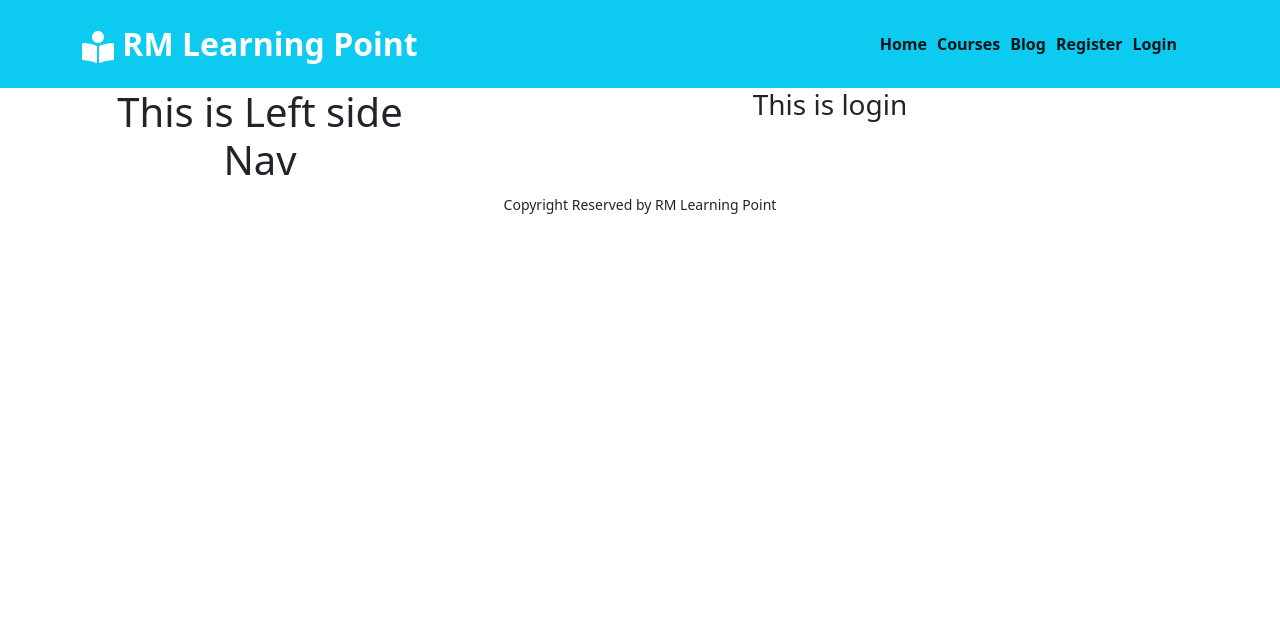
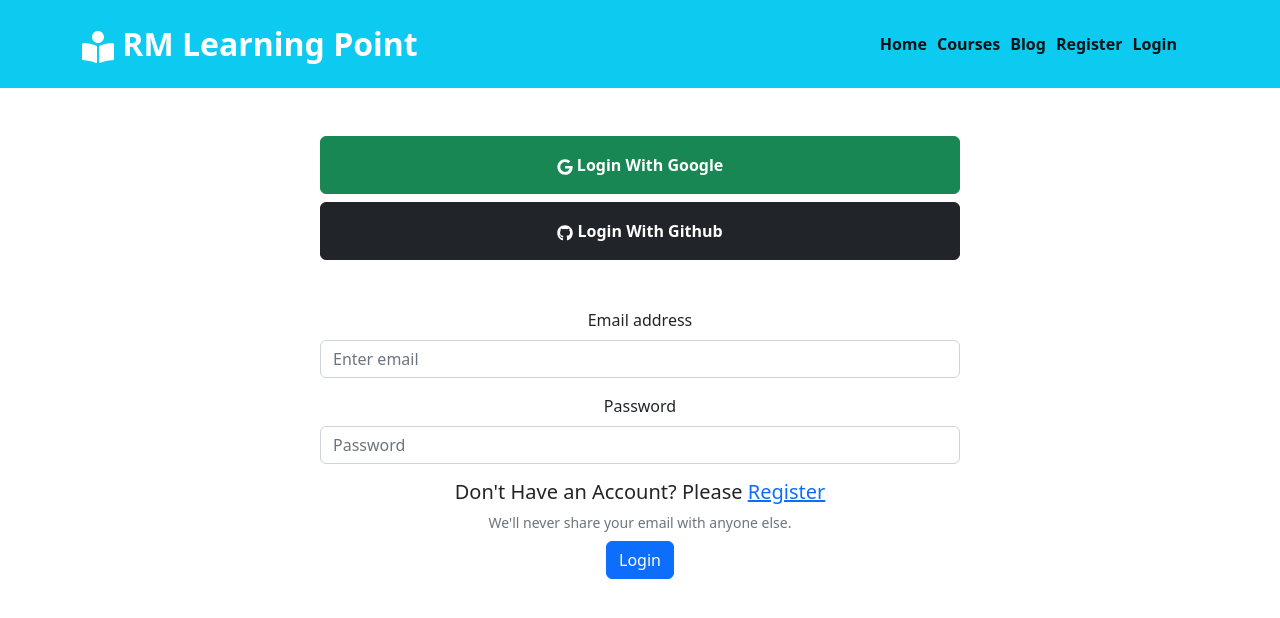
Before and after one commit to RafatRU42/assingment-10, a React (Create React App) app: page /login in a window 1280 px wide. Shown: the top 618 px of the page. Built offline with nearby package versions, Linux system fonts and the light colour scheme.

Commit message:
login and register is added

```diff
--- a/src/components/Blog/Blog.js
+++ b/src/components/Blog/Blog.js
@@ -1,8 +1,11 @@
 import React from 'react';
+import Header from '../Header/Header';
 
 const Blog = () => {
     return (
         <div>
+        <Header></Header>
+
             <h1>This is Blog</h1>
         </div>
     );
--- a/src/components/Login/Login.js
+++ b/src/components/Login/Login.js
@@ -1,9 +1,46 @@
 import React from 'react';
+import Button from 'react-bootstrap/Button';
+import Form from 'react-bootstrap/Form';
+import { FaGithub, FaGoogle } from 'react-icons/fa';
+import { Link } from 'react-router-dom';
+import Header from '../Header/Header';
 
 const Login = () => {
     return (
         <div>
-            <h3>This is login</h3>
+
+            <Header></Header>
+
+
+            <div class="d-grid gap-2 col-6 mx-auto my-5">
+                <button className="btn btn-success p-3 fw-bold" type="button"><FaGoogle></FaGoogle> Login With Google</button>
+                <button className="btn btn-dark p-3 fw-bold" type="button"><FaGithub></FaGithub> Login With Github</button>
+            </div>
+
+
+       <div className='w-50 mx-auto mt-5'>
+       <Form>
+                <Form.Group className="mb-3" controlId="formBasicEmail">
+                    <Form.Label>Email address</Form.Label>
+                    <Form.Control type="email" placeholder="Enter email" />
+
+                </Form.Group>
+
+                <Form.Group className="mb-3" controlId="formBasicPassword">
+                    <Form.Label>Password</Form.Label>
+                    <Form.Control type="password" placeholder="Password" />
+                </Form.Group>
+
+                <h5>Don't Have an Account? Please <Link to={'/register'}>Register</Link> </h5>
+
+                <Form.Text className="text-muted d-block m-2">
+                        We'll never share your email with anyone else.
+                    </Form.Text>
+                <Button variant="primary" type="submit">
+                    Login
+                </Button>
+            </Form>
+       </div>
         </div>
     );
 };
--- a/src/components/Register/Register.js
+++ b/src/components/Register/Register.js
@@ -1,9 +1,47 @@
 import React from 'react';
+import Header from '../Header/Header';
+import Button from 'react-bootstrap/Button';
+import Form from 'react-bootstrap/Form';
+import { Link } from 'react-router-dom';
 
 const Register = () => {
     return (
         <div>
-            <h1>This is Register</h1>
+
+            <Header></Header>
+            <h1>Please Sign Up</h1>
+
+
+       <div className='w-50 mx-auto mt-5'>
+       <Form>
+                <Form.Group className="mb-3" controlId="formBasicEmail">
+                    <Form.Label>Your Full Name</Form.Label>
+                    <Form.Control type="name" name= 'name' placeholder="Enter Your Full Name" />
+                </Form.Group>
+                <Form.Group className="mb-3" controlId="formBasicEmail">
+                    <Form.Label>Your Photo URL</Form.Label>
+                    <Form.Control type="text" name= 'photoURL' placeholder="Enter Your Photo URL" />
+                </Form.Group>
+                <Form.Group className="mb-3" controlId="formBasicEmail">
+                    <Form.Label>Email address</Form.Label>
+                    <Form.Control type="email" name='email' placeholder="Enter Your Email" required />
+                </Form.Group>
+
+                <Form.Group className="mb-3" controlId="formBasicPassword">
+                    <Form.Label>Password</Form.Label>
+                    <Form.Control type="password" name= 'password' placeholder="Enter Your Password" />
+                </Form.Group>
+
+                <h5>Already Have an Account? Please <Link to={'/login'}>Login</Link> </h5>
+
+                <Form.Text className="text-muted d-block m-2">
+                        We'll never share your email with anyone else.
+                    </Form.Text>
+                <Button variant="primary" type="submit">
+                    SignUp
+                </Button>
+            </Form>
+       </div>
         </div>
     );
 };
```
Also changed, not shown: src/components/Routers/Routes.js (+6 -3 lines).
